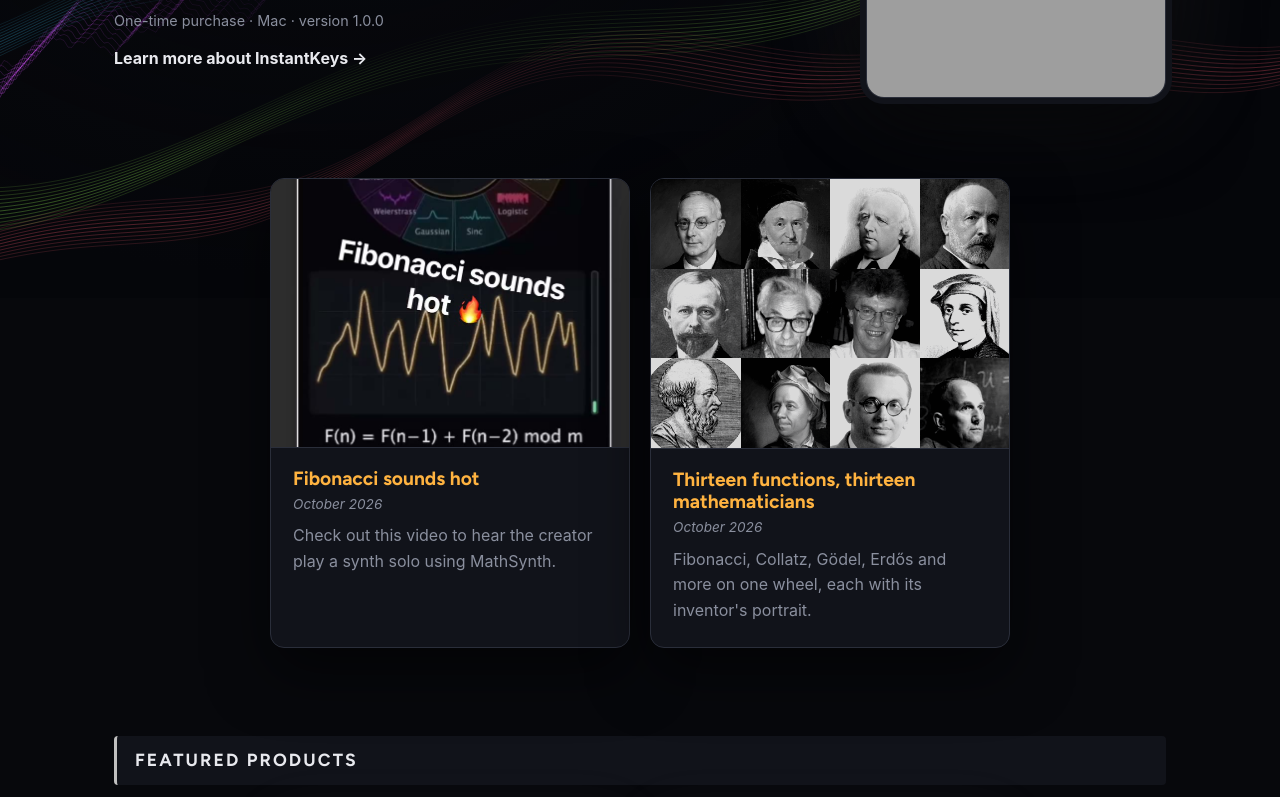
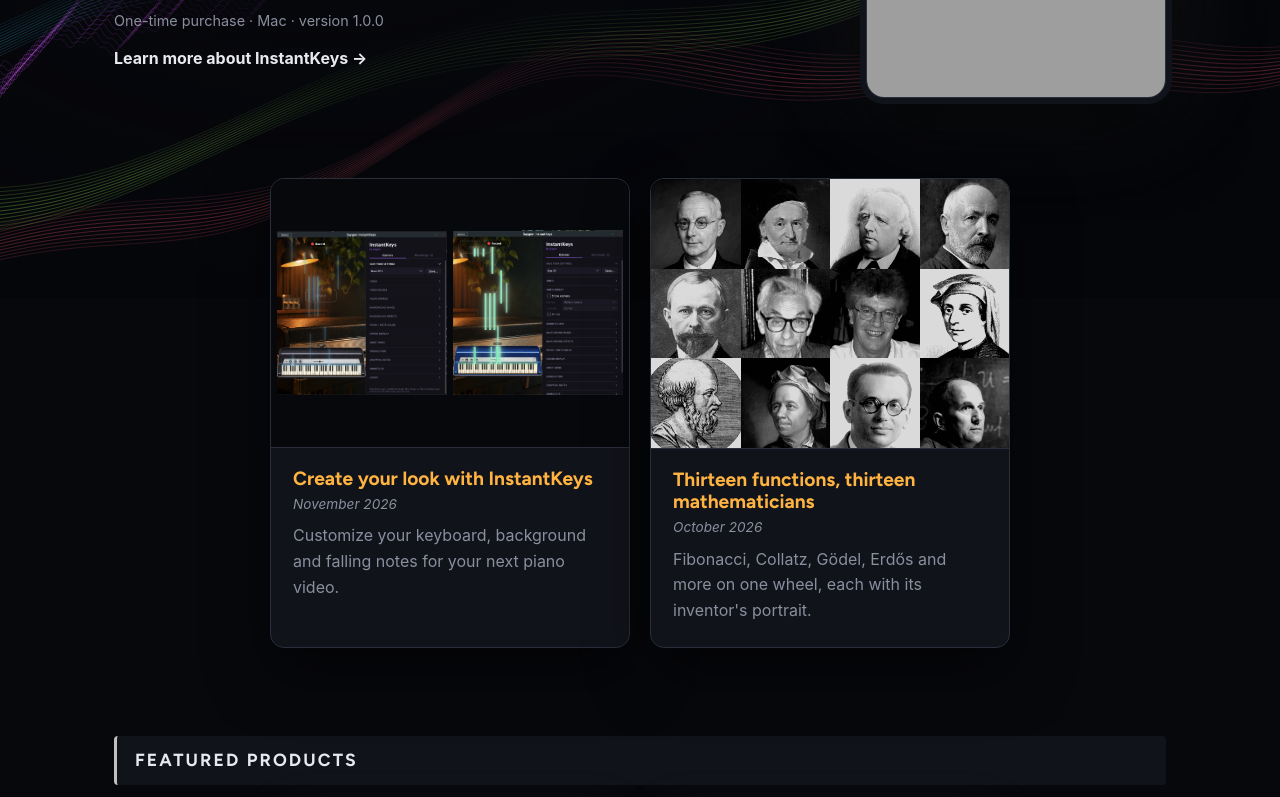
Before and after one commit to jfritzel44/saygen-website, a React (Vite) app: page / in a window 1280 px wide. Shown: the part 617-1414 px from the top of the page. Built offline with nearby package versions, Linux system fonts and the light colour scheme; grey boxes are pictures that could not be loaded; a web font is replaced by a local one.

Commit message:
Replace Fibonacci homepage story with InstantKeys screenshots

```diff
--- a/src/pages/Home.tsx
+++ b/src/pages/Home.tsx
@@ -7,12 +7,14 @@ import { functions, instantkeys, mathsynth, site, thevoid, upcoming } from "../s
 // The cards that overlap the bottom of the hero.
 const stories = [
   {
-    title: "Fibonacci sounds hot",
-    date: "October 2026",
-    text: "Check out this video to hear the creator play a synth solo using MathSynth.",
-    image: "/media/mathsynth-1.jpg",
-    imageClass: "scope",
-    to: "/instruments/mathsynth#videos",
+    title: "Create your look with InstantKeys",
+    date: "November 2026",
+    text: "Customize your keyboard, background and falling notes for your next piano video.",
+    images: [
+      { src: "/media/instantkeys/black-ep.png", alt: "InstantKeys with a black electric piano and falling notes" },
+      { src: "/media/instantkeys/blue-ep.png", alt: "InstantKeys with a blue electric piano and glowing green falling notes" },
+    ],
+    to: "/instruments/instantkeys",
   },
   {
     title: "Thirteen functions, thirteen mathematicians",
@@ -57,7 +59,9 @@ export default function Home() {
                     {functions.slice(0, 12).map((fn) => <img key={fn.portrait} src={`/media/portraits/${fn.portrait}.png`} alt="" loading="lazy" />)}
                   </div>
                 ) : (
-                  <img src={story.image} className={story.imageClass} alt="" loading="lazy" />
+                  <div className="story-screenshots">
+                    {story.images?.map((image) => <img key={image.src} src={image.src} alt={image.alt} loading="lazy" />)}
+                  </div>
                 )}
                 <div className="story-text">
                   <h3>{story.title}</h3>
--- a/src/styles.css
+++ b/src/styles.css
@@ -197,6 +197,8 @@ code { font-size: 0.88em; background: var(--panel); border: 1px solid var(--outl
 .story:hover { border-color: var(--accent); text-decoration: none; transform: translateY(-3px); }
 .story > img { width: 100%; aspect-ratio: 4 / 3; object-fit: cover; object-position: top; border-bottom: 1px solid var(--outline); }
 .story > img.scope { object-position: 50% 68%; }
+.story-screenshots { display: grid; grid-template-columns: repeat(2, minmax(0, 1fr)); align-items: center; gap: 6px; aspect-ratio: 4 / 3; padding: 6px; background: var(--bg); border-bottom: 1px solid var(--outline); }
+.story-screenshots img { display: block; width: 100%; height: auto; }
 .portrait-mosaic { display: grid; grid-template-columns: repeat(4, 1fr); aspect-ratio: 4 / 3; border-bottom: 1px solid var(--outline); background: var(--bg); }
 .portrait-mosaic img { width: 100%; height: 100%; object-fit: cover; filter: grayscale(1) contrast(1.1); opacity: 0.85; }
 .story:hover .portrait-mosaic img { filter: none; }
```
Also changed, not shown: public/media/instantkeys/black-ep.png (added), public/media/instantkeys/blue-ep.png (added).
